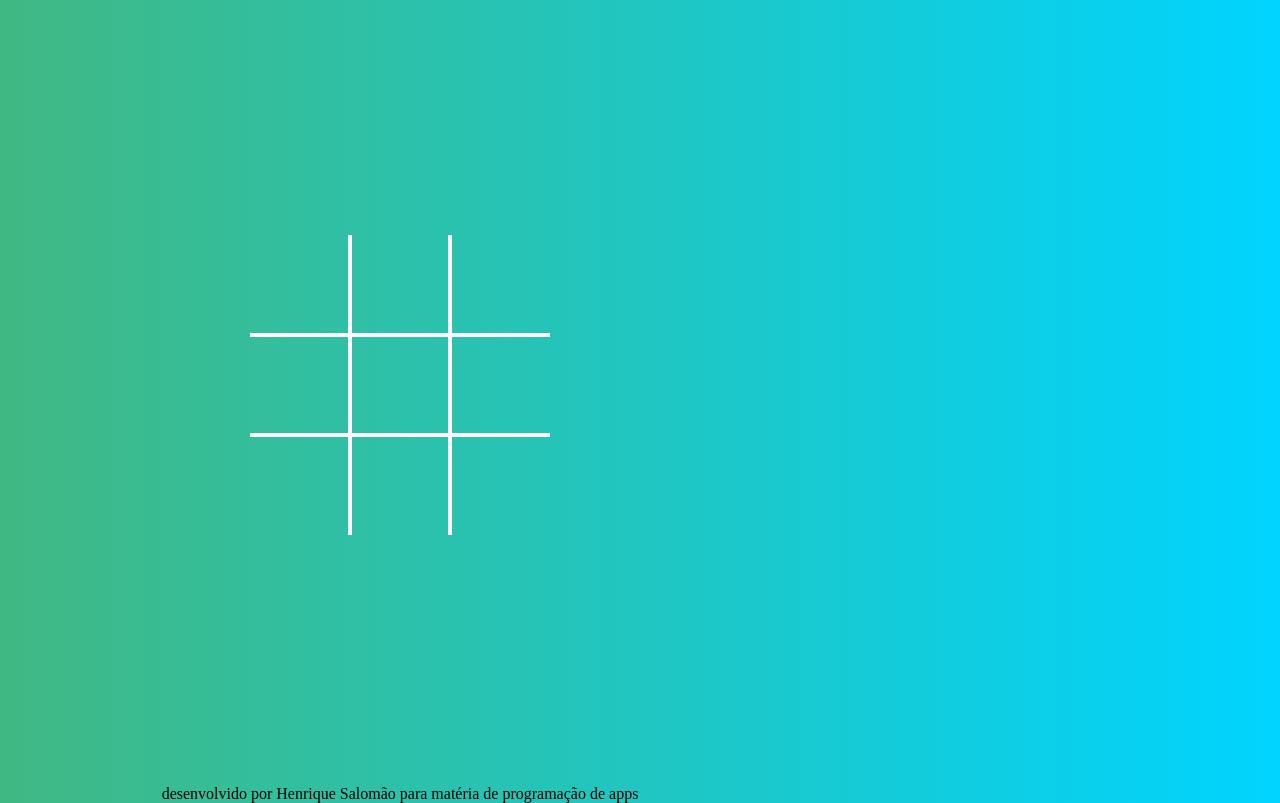
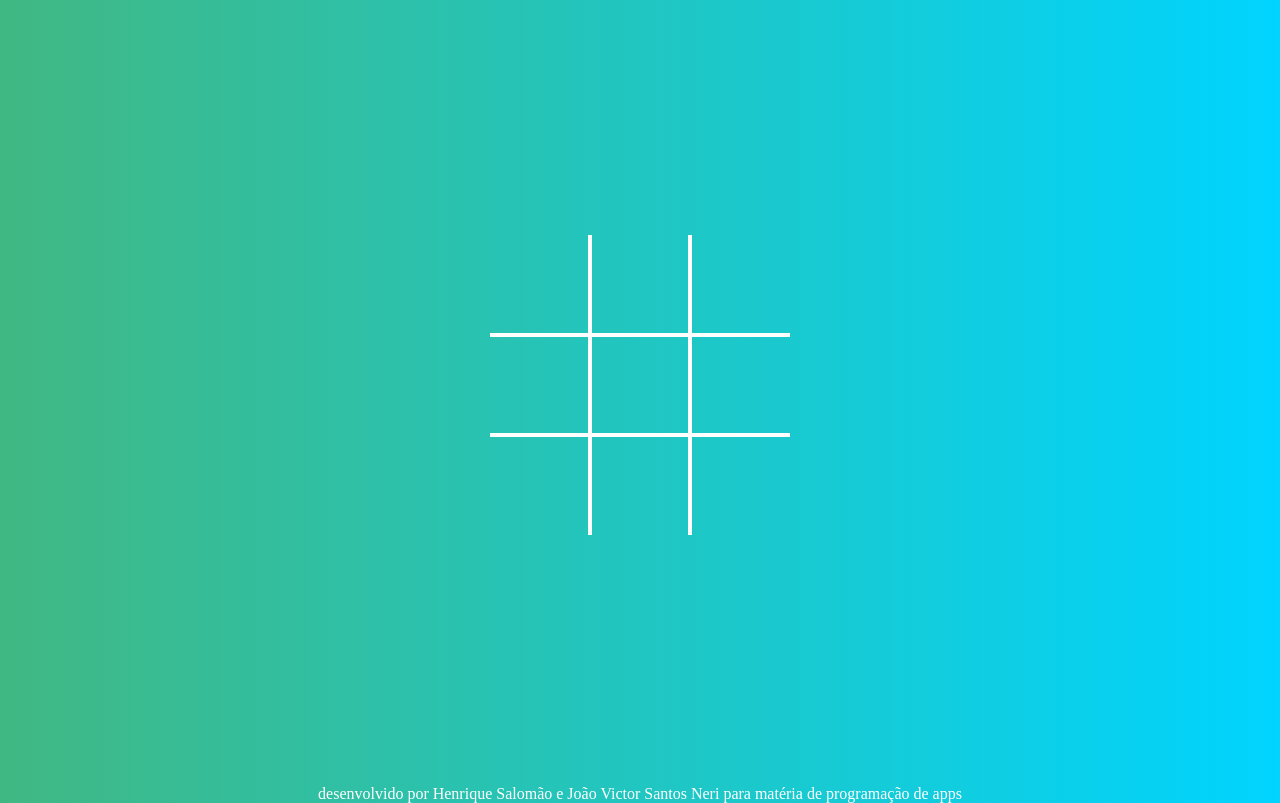
Before and after one commit to henriquesalo/Jogo-da-velha, a plain HTML site: page index.html in a window 1280 px wide. Shown: the part 52-855 px from the top of the page. Drawn offline with Linux system fonts and the light colour scheme.

Commit message:
aplicando pequenas mudanças no design do jogo

```diff
--- a/index.html
+++ b/index.html
@@ -23,9 +23,10 @@
     </div>
 
     <div class="footer">
-        <p>
+        <p style="color: white; display: flex; justify-content: center;">
             desenvolvido por Henrique Salomão
-            para matéria de programação de apps
+            e João Victor Santos Neri para
+            matéria de programação de apps
         </p>
     </div>
 
--- a/styles.css
+++ b/styles.css
@@ -6,7 +6,7 @@
 
 body {
     height: 100vh;
-    width: 100vh;
+    width: 100vw;
     background: linear-gradient(
         90deg,
         rgba(65, 184, 131, 1) 0%,
```
